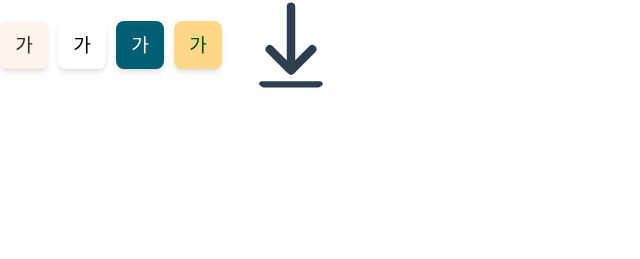
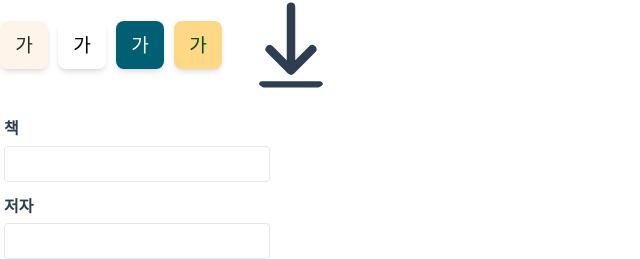
Before and after one commit to ktseo41/quotes-sharer, a Vue app: page / in a window 1280 px wide. Shown: the part 1122-1381 px from the top of the page, without its empty margins (0-640 px from the left). Before the commit the page ends 1218 px from the top, so only its background shows below. Built offline with nearby package versions, Linux system fonts and the light colour scheme; the HTML template or start-up script is replaced by a standard one; a web font is replaced by a local one.

Commit message:
feat: add title and author

```diff
--- a/src/components/QuoteSharer.vue
+++ b/src/components/QuoteSharer.vue
@@ -1,11 +1,12 @@
 <script setup lang="ts">
-import { computed, ref, onMounted } from "vue";
+import { computed, ref } from "vue";
 // import { toPng } from "html-to-image";
 import domToImage from "dom-to-image";
 import LoadingIcon from "../assets/LoadingIcon.vue";
 const { toPng } = domToImage;
 
 const content = ref("");
+const _content = ref();
 
 // "에 대중을 옷을 뼈 그들은 부패뿐이다. 품고 행복스럽고 보는 있는 청춘을 열매를 철환하였는가?"
 
@@ -88,24 +89,29 @@ const downloadImage = function () {
       isLoadingImage.value = false;
     });
 };
-
-onMounted(() => {
-  sharing.value.focus();
-});
 </script>
 <template>
   <section>
-    <textarea
+    <div
       ref="sharing"
-      v-model="content"
-      class="shadow-lg"
-      spellcheck="false"
+      class="shadow-lg wrapper"
       :style="{
         color: textColor,
         backgroundColor,
         fontSize: `${paragraphFontSize}px`,
       }"
-    ></textarea>
+    >
+      <div
+        ref="_content"
+        class="content"
+        contenteditable
+        spellcheck="false"
+      ></div>
+      <div class="author-and-title">
+        <h4 class="title">{{ titleText }}</h4>
+        <span class="author">{{ authorText }}</span>
+      </div>
+    </div>
     <div class="bottom-bar">
       <div class="presets">
         <span
@@ -130,6 +136,24 @@ onMounted(() => {
       />
       <LoadingIcon width="40" height="40" v-else />
     </div>
+    <div class="additional-infos">
+      <h3 class="mb-1 mt-3 font-semibold">책</h3>
+      <input
+        class="border rounded px-2 py-1"
+        type="text"
+        v-model="title"
+        name="author"
+        id="author"
+      />
+      <h3 class="mb-1 mt-3 font-semibold">저자</h3>
+      <input
+        class="border rounded px-2 py-1"
+        type="text"
+        v-model="author"
+        name="author"
+        id="author"
+      />
+    </div>
   </section>
 </template>
 <style lang="scss" scoped>
@@ -139,15 +163,30 @@ section {
   padding-top: 40px;
 }
 
-textarea {
+.content {
   width: 90vw;
-  height: 90vw;
+  height: 75vw;
   max-width: 350px;
-  padding: 12px 20px;
+  padding: 12px 20px 0 20px;
   box-sizing: border-box;
   outline: none;
   border-radius: 0;
   resize: none;
+}
+
+.author-and-title {
+  display: flex;
+  align-items: center;
+  height: 15vw;
+  padding: 20px;
+
+  .title {
+    margin-right: 5px;
+  }
+
+  .author {
+    font-size: 13px;
+  }
 }
 
 .bottom-bar {
@@ -183,4 +222,8 @@ textarea {
     cursor: pointer;
   }
 }
+
+.additional-infos {
+  margin: 8px 0 0 4px;
+}
 </style>
```
